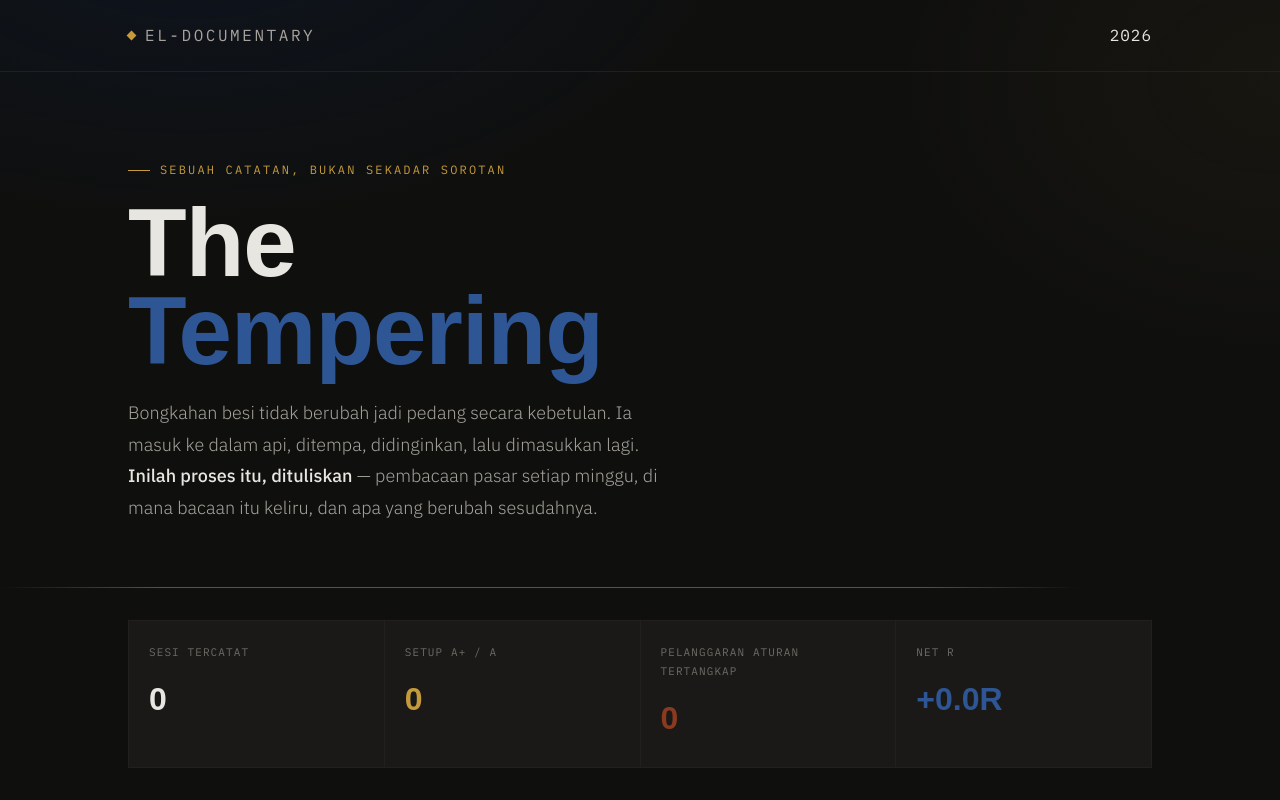
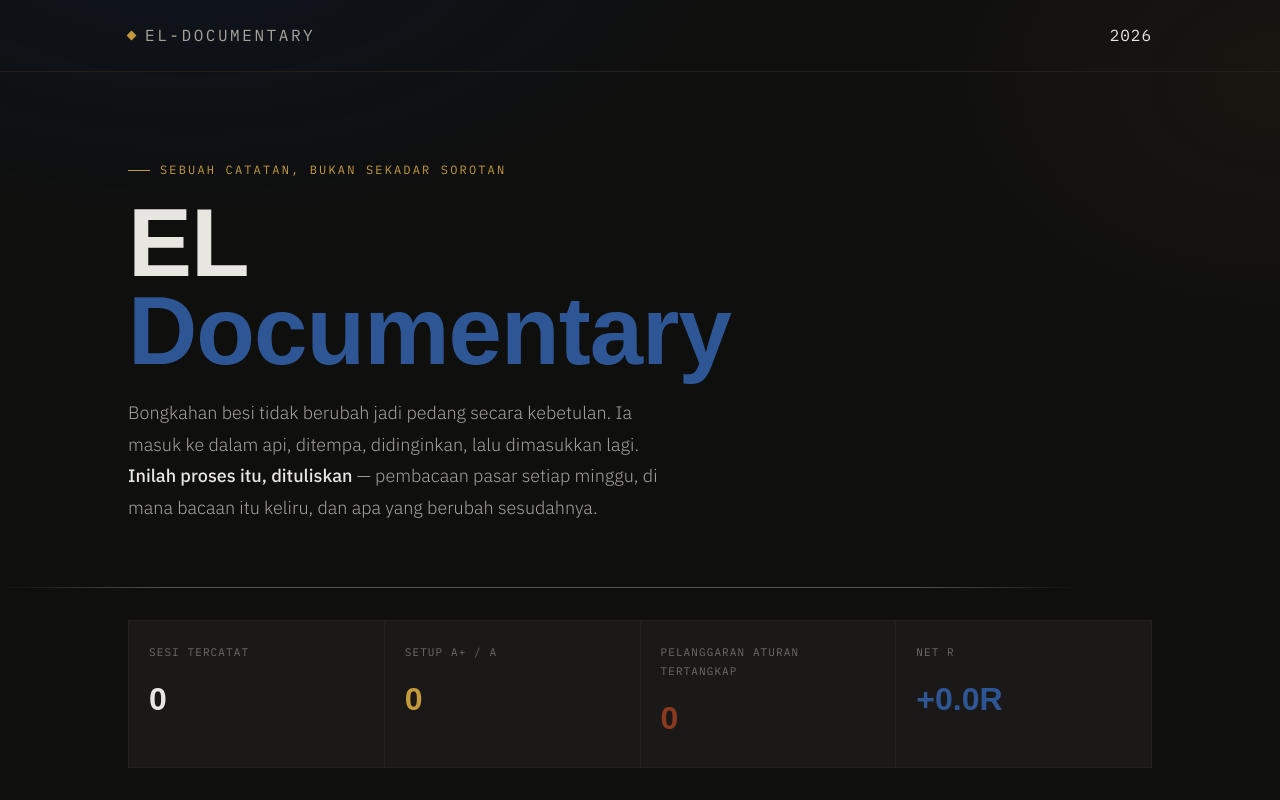
Before and after one commit to Eleven-stack11/the-tempering, a Next.js app: page / in a window 1280 px wide. Shown: the top 800 px of the page. Built offline with nearby package versions, Linux system fonts and the light colour scheme; a web font is replaced by a local one.

Commit message:
Update page.tsx

```diff
--- a/app/page.tsx
+++ b/app/page.tsx
@@ -58,8 +58,8 @@ export default async function HomePage() {
         <div className="wrap">
           <div className="eyebrow">SEBUAH CATATAN, BUKAN SEKADAR SOROTAN</div>
           <h1>
-            The<br />
-            <em>Tempering</em>
+            EL<br />
+            <em>Documentary</em>
           </h1>
           <p className="lede">
             Bongkahan besi tidak berubah jadi pedang secara kebetulan. Ia masuk ke dalam api,
```
